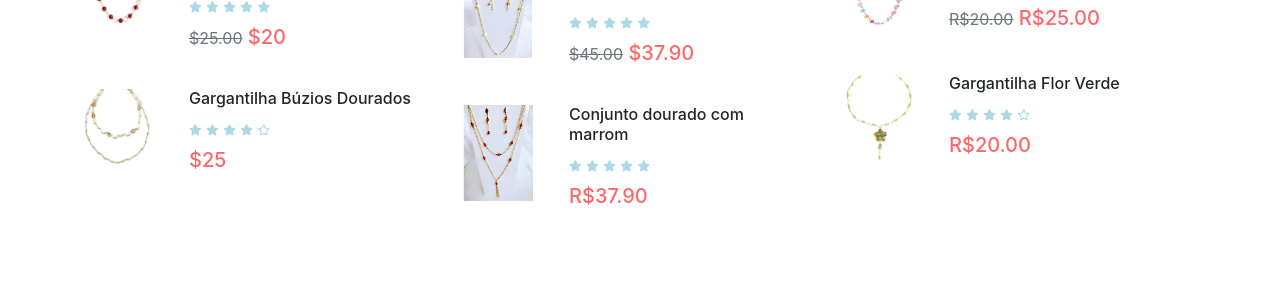
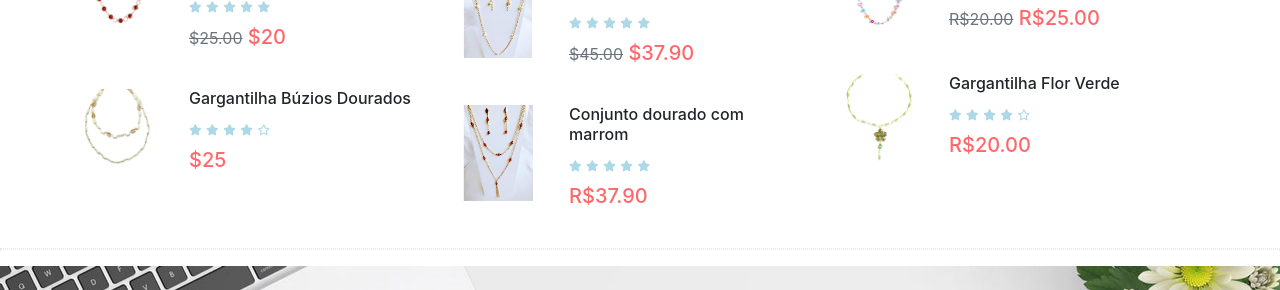
Before and after one commit to Kedinha/annebiju, a plain HTML site: page index.html in a window 1280 px wide. Shown: the part 3109-3399 px from the top of the page. Drawn offline with nearby package versions, Linux system fonts and the light colour scheme; a web font is replaced by a local one.

Commit message:
Comment Brand and add hr tag
ln672 - ln 709

```diff
--- a/index.html
+++ b/index.html
@@ -675,8 +675,9 @@
       </div>
       <!-- ---x---New, Best and Features Sellers---x--- -->
 
+      <hr class="hr" />
 
-      <!-- ---------Brand--------- -->
+      <!-- ---------Brand---------
       <div class="container-fluid">
         <div class="slider-brand">
           <div class="slider-five px-5">
@@ -705,7 +706,7 @@
           </div>
         </div>
       </div>
-      <!-- ----x-----Brand----x----- -->
+      ----x-----Brand----x----- -->
 
 
       <!-- ---------Our Client--------- -->
```
